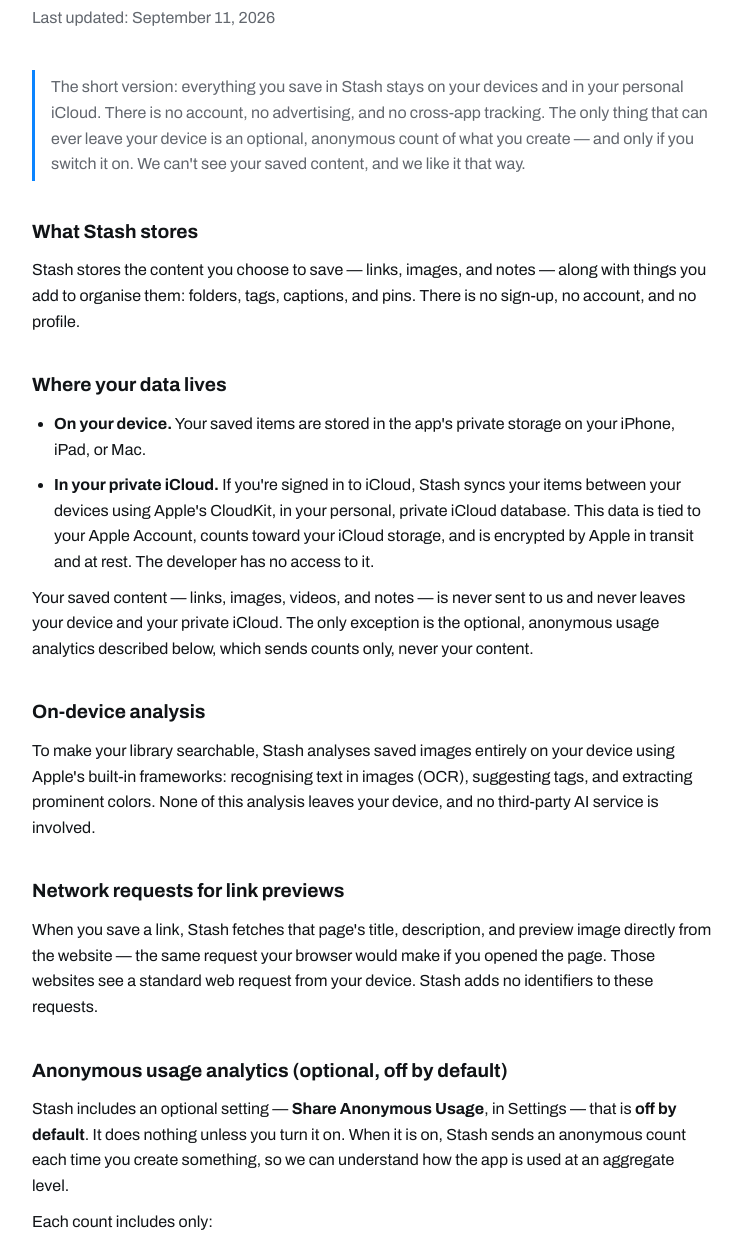
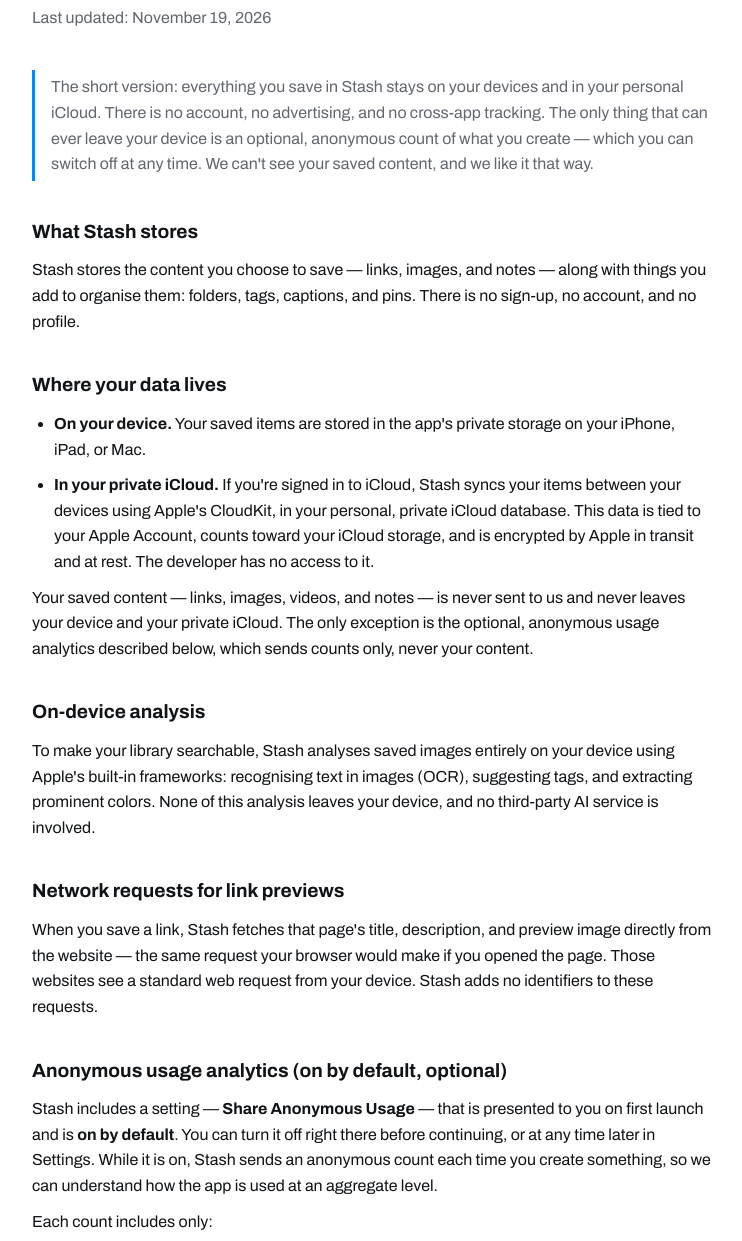
Before and after one commit to rengusky/stash-website, a website: page public/privacy.html in a window 1280 px wide. Shown: the part 176-1417 px from the top of the page, without its empty margins (268-1010 px from the left). Drawn offline with Linux system fonts and the light colour scheme.

Commit message:
fix: correct analytics default to opt-out in privacy policy
The app presents Share Anonymous Usage on first launch on by default
(opt-out), but the policy described it as off by default (opt-in).
Align the policy with the app before App Store submission.

Co-Authored-By: Claude Opus 4.8 <noreply@anthropic.com>

```diff
--- a/public/privacy.html
+++ b/public/privacy.html
@@ -52,14 +52,14 @@
     <p class="wordmark"><a href="index.html">STASH</a></p>
 
     <h1>Privacy Policy</h1>
-    <p class="updated">Last updated: September 11, 2026</p>
+    <p class="updated">Last updated: November 19, 2026</p>
 
     <p class="tldr">
       The short version: everything you save in Stash stays on your devices and in
       your personal iCloud. There is no account, no advertising, and no cross-app
       tracking. The only thing that can ever leave your device is an optional,
-      anonymous count of what you create — and only if you switch it on. We can't
-      see your saved content, and we like it that way.
+      anonymous count of what you create — which you can switch off at any time.
+      We can't see your saved content, and we like it that way.
     </p>
 
     <h2>What Stash stores</h2>
@@ -92,12 +92,13 @@
       Stash adds no identifiers to these requests.
     </p>
 
-    <h2>Anonymous usage analytics (optional, off by default)</h2>
+    <h2>Anonymous usage analytics (on by default, optional)</h2>
     <p>
-      Stash includes an optional setting — <strong>Share Anonymous Usage</strong>, in
-      Settings — that is <strong>off by default</strong>. It does nothing unless you
-      turn it on. When it is on, Stash sends an anonymous count each time you create
-      something, so we can understand how the app is used at an aggregate level.
+      Stash includes a setting — <strong>Share Anonymous Usage</strong> — that is
+      presented to you on first launch and is <strong>on by default</strong>. You can
+      turn it off right there before continuing, or at any time later in Settings.
+      While it is on, Stash sends an anonymous count each time you create something,
+      so we can understand how the app is used at an aggregate level.
     </p>
     <p>Each count includes only:</p>
     <ul>
```
